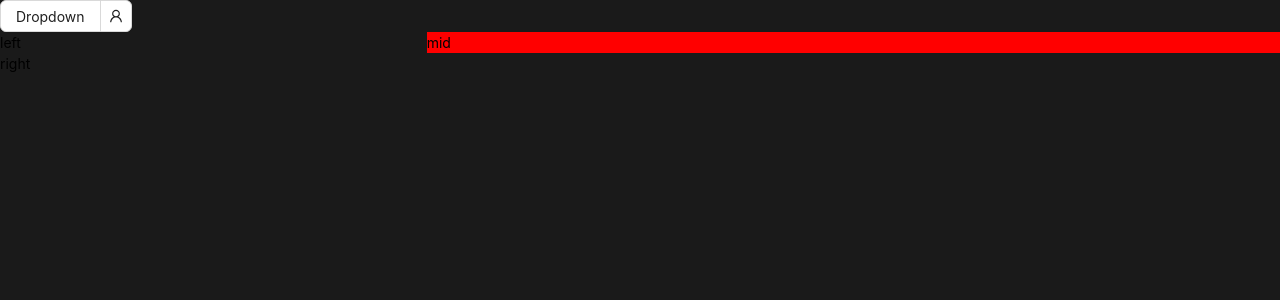
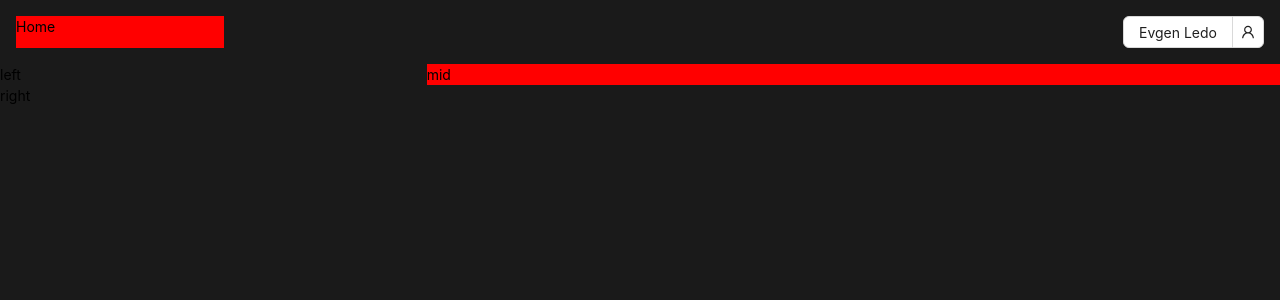
Before and after one commit to pawyparlo/fitmeet_hack, a React (Vite) app in the folder fitmeet_hack/: page /dashboard in a window 1280 px wide. Shown: the top 300 px of the page. Built offline with nearby package versions, Linux system fonts and the light colour scheme.

Commit message:
feat: adding basic profile

```diff
--- a/fitmeet_hack/src/components/DashboardGird.tsx
+++ b/fitmeet_hack/src/components/DashboardGird.tsx
@@ -4,8 +4,13 @@ import MobileProfile from "./dashboard/MobileProfile";
 const DashboardGird = () => {
   return (
     <div>
-      <Row>
-        <MobileProfile />
+      <Row style={{ padding: "1rem 1rem" }}>
+        <Col xs={4} style={{ backgroundColor: "red" }}>
+          Home
+        </Col>
+        <Col xs={20} style={{ display: "flex", justifyContent: "right" }}>
+          <MobileProfile userName="Evgen Ledo" />
+        </Col>
       </Row>
       <Row>
         <Col xs={0} lg={8}>
--- a/fitmeet_hack/src/components/dashboard/MobileProfile.tsx
+++ b/fitmeet_hack/src/components/dashboard/MobileProfile.tsx
@@ -1,17 +1,38 @@
+import type { MenuProps } from "antd";
 import { Dropdown, Menu } from "antd";
 import { UserOutlined } from "@ant-design/icons";
 
-// const
+const items: MenuProps["items"] = [
+  {
+    label: "1st menu item",
+    key: "1",
+    icon: <UserOutlined />,
+  },
+  {
+    label: "2nd menu item",
+    key: "2",
+    icon: <UserOutlined />,
+  },
+];
 
-const MobileProfile = () => {
+const menuProps: MenuProps = {
+  items,
+  onClick: () => {},
+};
+
+type MobileProfileProps = {
+  userName: string;
+};
+
+const MobileProfile = ({ userName }: MobileProfileProps) => {
   return (
     <div>
       <Dropdown.Button
-        // menu={menuProps}
-        placement="bottom"
+        menu={menuProps}
+        placement="bottomRight"
         icon={<UserOutlined />}
       >
-        Dropdown
+        {userName}
       </Dropdown.Button>
     </div>
   );
--- /dev/null
+++ b/fitmeet_hack/src/styles/dashboard.scss
@@ -0,0 +1,3 @@
+.mobile-profile {
+  background-color: red;
+}
--- a/fitmeet_hack/src/styles/styles.scss
+++ b/fitmeet_hack/src/styles/styles.scss
@@ -1,8 +1,12 @@
 @import url("reset.scss");
 
+$secondary-color: #282828;
+$background-color: #1a1a1a;
+
 body {
-  background-color: #1a1a1a;
+  background-color: $background-color;
 }
+
 .hello-page-layout {
   height: 100vh;
   display: flex;
```
Lines whose indentation alone changed are shown as unchanged.
